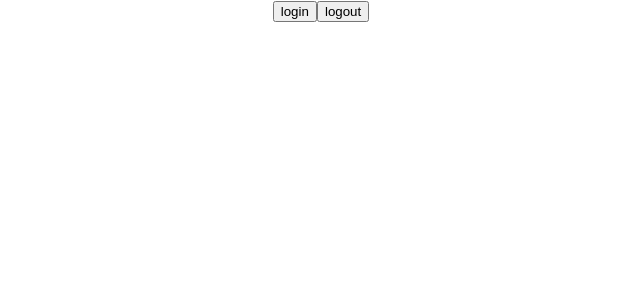
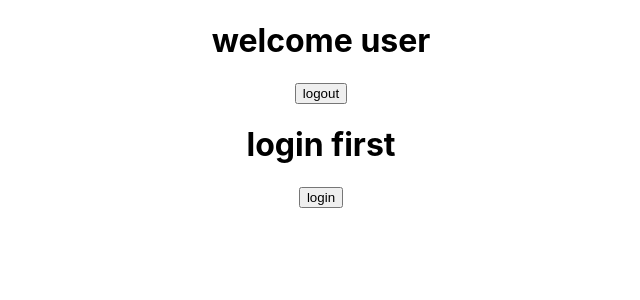
Before and after one commit to divyashan3223/batch-7, a React (Create React App) app: page / in a window 1280 px wide. Shown: the top 300 px of the page, without its empty margins (319-959 px from the left). Built offline with nearby package versions, Linux system fonts and the light colour scheme.

Commit message:
conditional rendering method-1

```diff
--- a/src/App.js
+++ b/src/App.js
@@ -3,7 +3,7 @@ import Button from "./components/button/Button";
 function App() {
   return (
     <div className="App">
-      <Button>login</Button>
+      <Button user>login</Button>
 
       <Button>logout</Button>
     </div>
--- a/src/components/button/Button.jsx
+++ b/src/components/button/Button.jsx
@@ -1,7 +1,33 @@
-const Button = props => {
-  console.log(props);
+const Button = ({ children, user = false }) => {
+  return user ? (
+    <div>
+      <h1>welcome user</h1>
+      <button>logout</button>
+    </div>
+  ) : (
+    <div>
+      <h1>login first</h1>
+      <button>login</button>
+    </div>
+  );
 
-  return <button>{props.children}</button>;
+  // method -1
+
+  // if (user) {
+  //   return (
+  //     <div>
+  //       <h1>welcome user</h1>
+  //       <button>logout</button>
+  //     </div>
+  //   );
+  // } else {
+  //   return (
+  //     <div>
+  //       <h1>login first</h1>
+  //       <button>login</button>
+  //     </div>
+  //   );
+  // }
 };
 
 export default Button;
```
